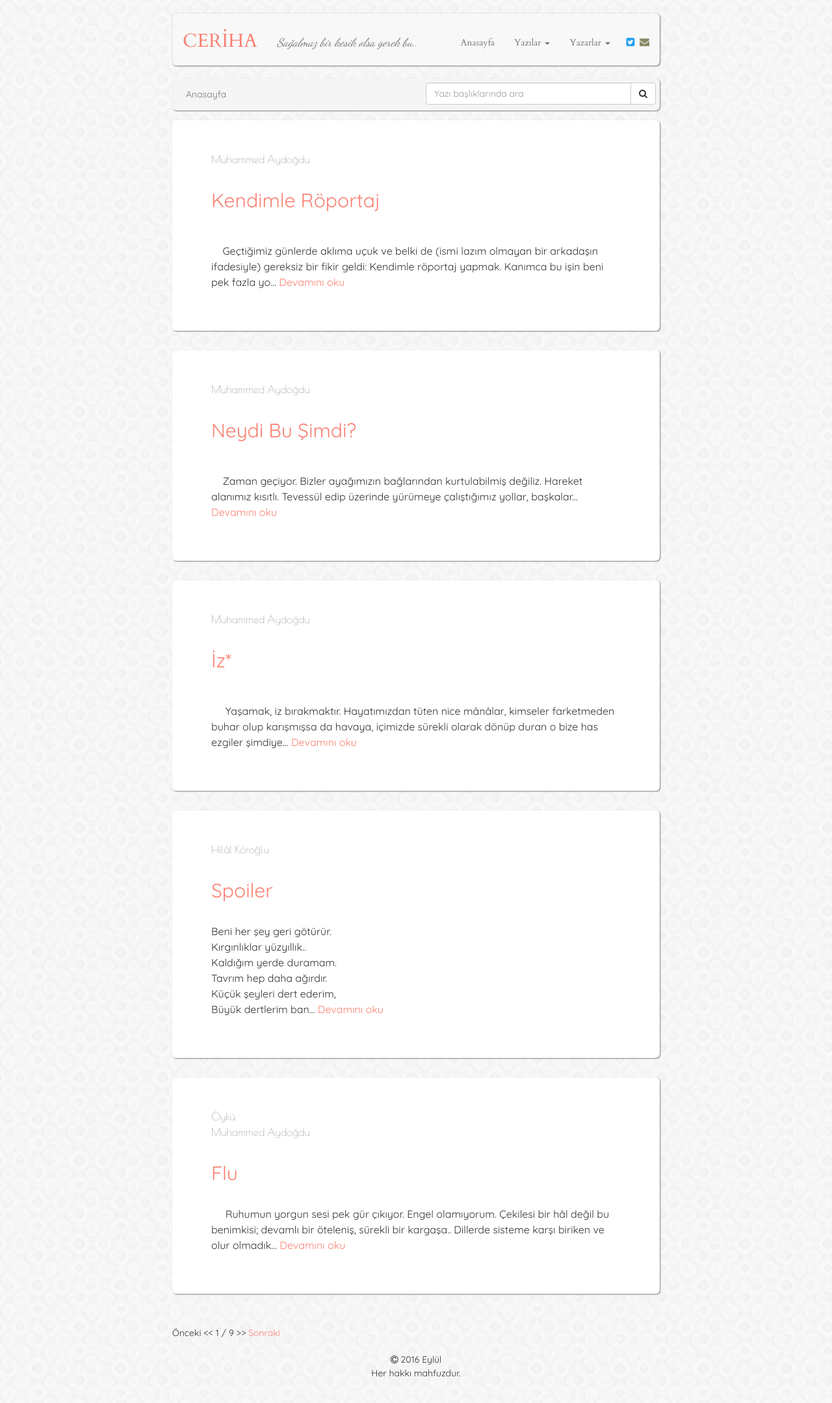
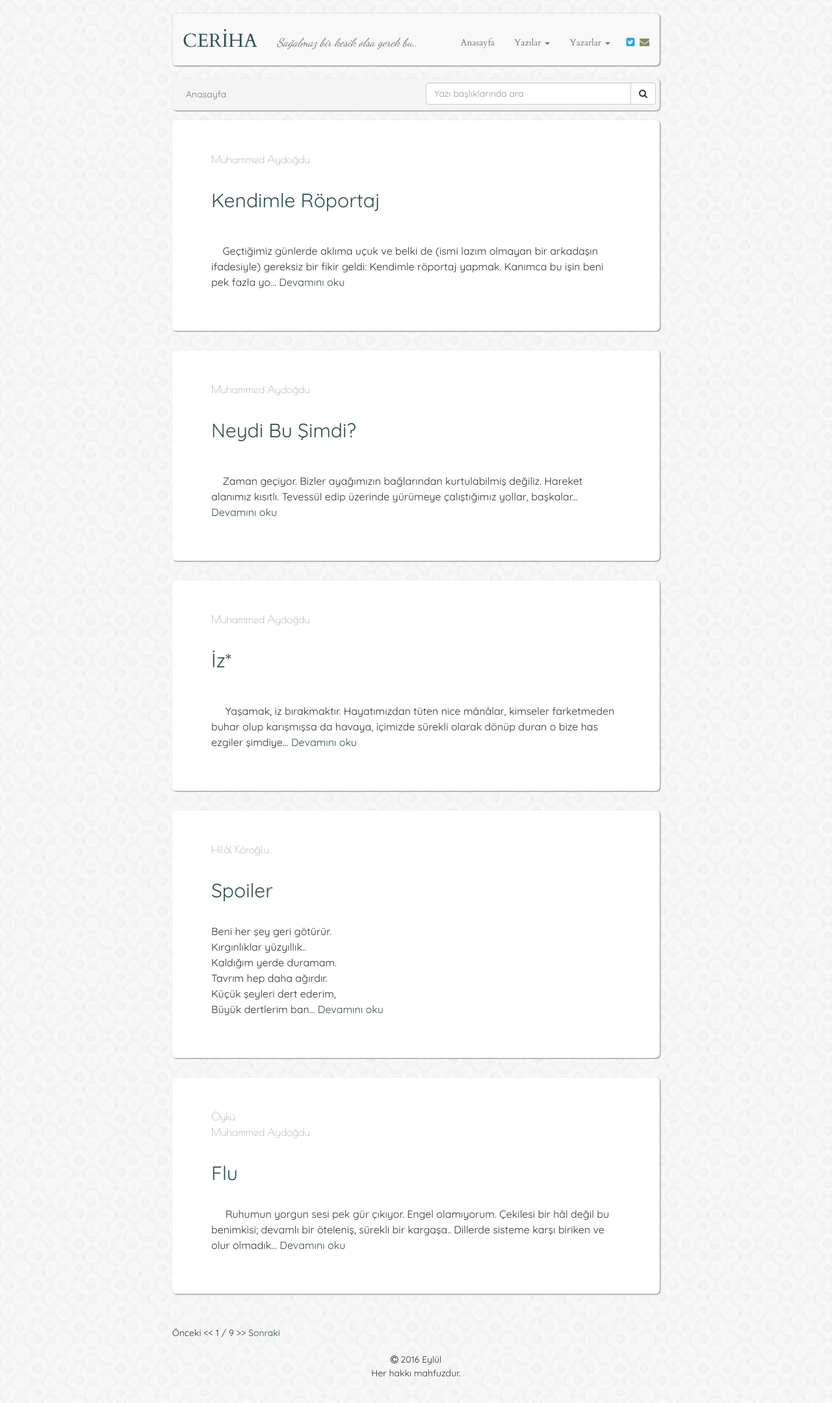
Before and after one commit to muhammedaydogdu/muhammedaydogdu.github.io, a Jekyll site: the page built from index.html, in a window 1280 px wide. Shown: the whole page at 65% size. Built offline with Jekyll 4.4.1, drawn with Linux system fonts in a browser that asks for light colours; some web fonts are replaced; the list of posts is cut into pages by our own code.

Commit message:
Update style.css

```diff
--- a/css/style.css
+++ b/css/style.css
@@ -19,20 +19,20 @@ body {
 }
 
 a {
-  color: #FA8072;
+  color: #2F4F4F;
 }
 
 a:hover {
-  color: #FA8072;
+  color: #2F4F4F;
 }
 
 a:focus {
-  color: #FA8072;
+  color: #2F4F4F;
   text-decoration: none;
 }
 
 h2 {
-  color: #FA8072;
+  color: #2F4F4F;
 }
 
 .container .navbar {
@@ -44,17 +44,17 @@ h2 {
 }
 
 .navbar .navbar-brand {
-  color: #FA8072;
+  color: #2F4F4F;
   margin-top: 2px;
   font-size: 29px;
 }
 
 .navbar .navbar-brand:hover {
-  color: #FA8072;
+  color: #2F4F4F;
 }
 
 .navbar .navbar-brand:focus {
-  color: #FA8072;
+  color: #2F4F4F;
 }
 
 .navbar .navbar-text {
```
